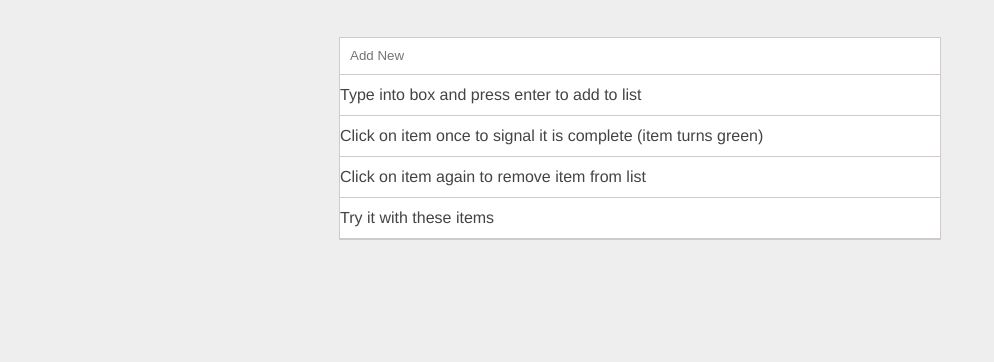
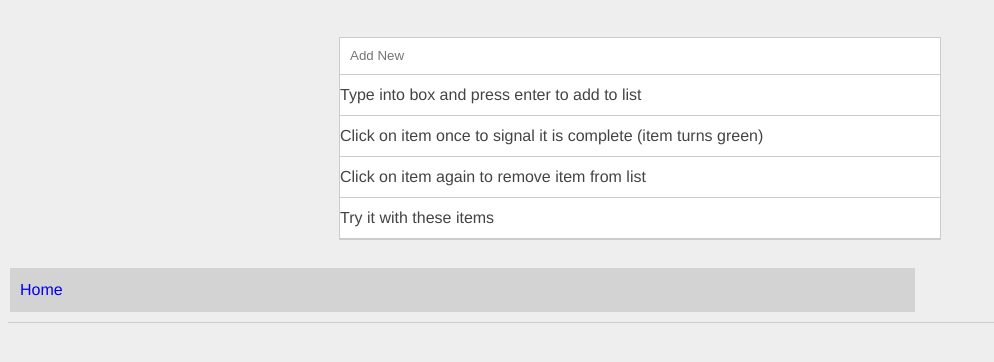
Before and after one commit to nathandrowley/nathandrowley.github.io, a plain HTML site: page to-do.html in a window 1280 px wide. Shown: the part 100-462 px from the top of the page, without its empty margins (0-994 px from the left). Drawn offline with Linux system fonts and the light colour scheme.

Commit message:
fixing errors

```diff
--- a/To-Do/To-Do.css
+++ b/To-Do/To-Do.css
@@ -56,3 +56,12 @@ ul {
     }
 
 }
+
+ul a {
+  background-color: lightgray;
+  display: inline-block;
+  padding: 10px;
+  margin: 2px;
+  text-decoration: none;
+  width: 70%;
+}
--- a/To-Do/to-do.html
+++ b/to-do.html
@@ -5,7 +5,7 @@
         <meta charset="utf-8" />
         <title>To-Do List</title>
         <meta name="viewport" content="width=device-width, initial-scale=1" />
-        <link rel="stylesheet" href="To-Do.css">
+        <link rel="stylesheet" href="To-Do/To-Do.css">
     </head>
 
 <h1>To-Do List</h1>
@@ -22,5 +22,11 @@
 
 </div>
 
-<script src="To-Do.js"></script>
+<script src="To-Do/To-Do.js"></script>
+<br>
+<nav>
+    <ul>
+        <li><a href="index.html"> Home </a></li>
+    </ul>
+</nav>
 </body>
```
Also changed, not shown: index.html (+1 -1 lines).
